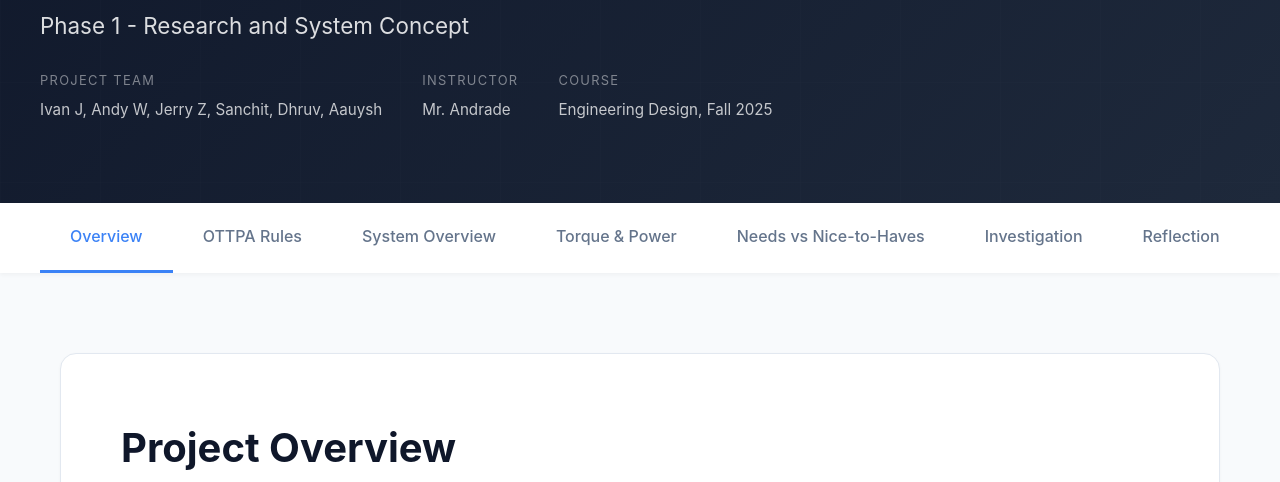
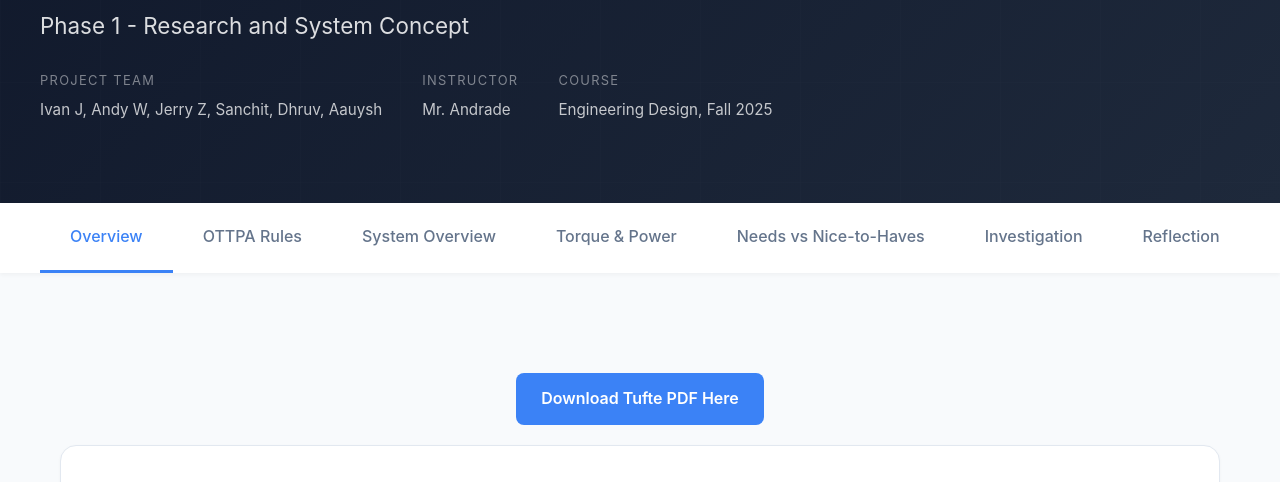
Before and after one commit to sanchitkhope3/TractorSegwayProject, a plain HTML site: page index.html in a window 1280 px wide. Shown: the part 318-800 px from the top of the page. Drawn offline with Linux system fonts and the light colour scheme.

Commit message:
Add download link for Tufte PDF
Added a download link for the Tufte PDF document.

```diff
--- a/index.html
+++ b/index.html
@@ -177,6 +177,12 @@
 
     <div class="container">
 
+<div style="text-align: center; margin: 20px 0;">
+    <a href="https://github.com/sanchitkhope3/TractorSegwayProject/blob/910f597346a16c1c5e06fd60f7e504e90eaab799/Segway_Project.pdf" target="_blank"
+       style="display:inline-block; padding:12px 25px; background:var(--accent); color:#fff; font-weight:600; border-radius:8px; text-decoration:none; transition: background 0.3s;">
+       Download Tufte PDF Here
+    </a>
+</div>
         <!-- Overview -->
         <section class="section">
             <div class="section-header">
```
